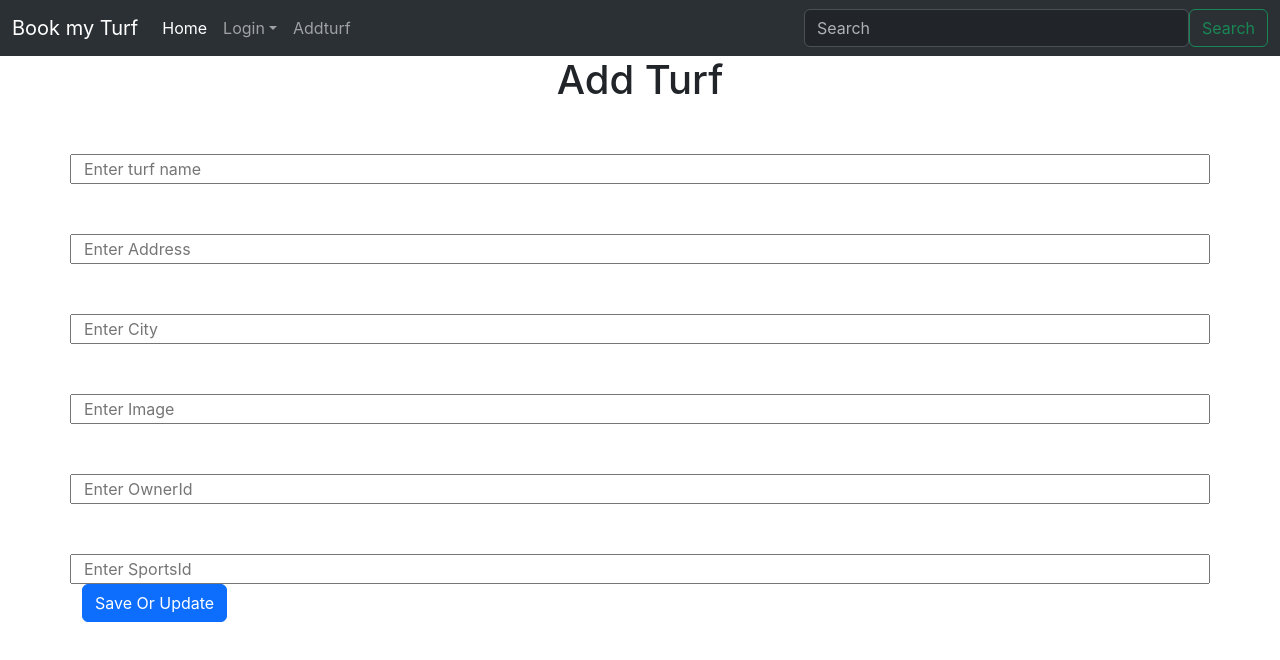
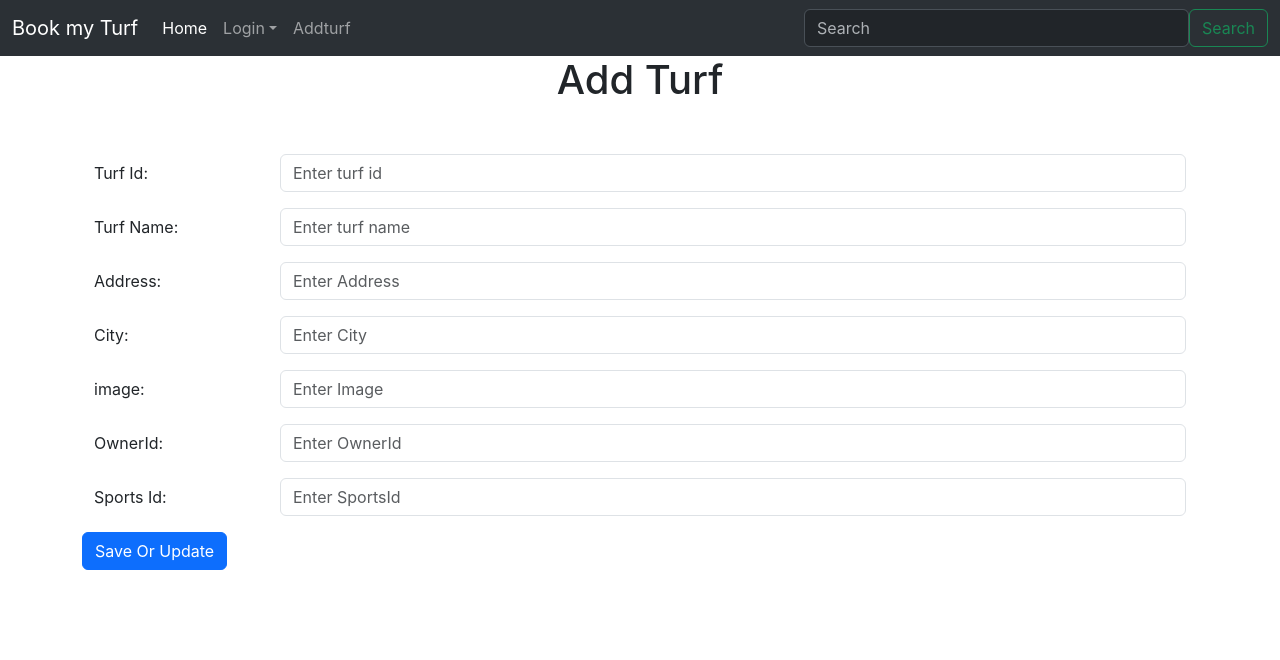
Before and after one commit to Sarangkhandarkar/ProjectCDac, a React (Create React App) app in the folder bookmyturf/: page /addturf in a window 1280 px wide. Shown: the top 660 px of the page. Built offline with nearby package versions, Linux system fonts and the light colour scheme.

Commit message:
added complete Addturf

```diff
--- a/bookmyturf/src/components/Seperate-components/Turf/AddTurf.js
+++ b/bookmyturf/src/components/Seperate-components/Turf/AddTurf.js
@@ -5,7 +5,7 @@ import httpService from "../../http-service/http-service";
 
 export default function AddTurf() {
   const [data,setData] = useState({
-    turfid : "",
+    turf_id : "",
     turf_name : "",
     address : "",
     city : "",
@@ -25,61 +25,105 @@ export default function AddTurf() {
   return (
     <div>
         <center><h1>Add Turf</h1></center>
-         <form>
-         <div className=" userform row ">
+         <form className=" userform row">
+
+
+         <div className=" mb-3 row">
+         <label htmlFor="turf_id" className='col-sm-2 col-form-label' >Turf Id:</label>
+         <div className="col-sm-10">
           <input
             type='text'
-            className='form-group row'
+            className='form-control'
+            id='turf_id'
+            onChange={(e)=>handleChange(e)}
+            placeholder='Enter turf id'
+          />
+          </div>
+        </div>
+
+
+         <div className="  mb-3 row ">
+         <label htmlFor="turf_name" className='col-sm-2 col-form-label' >Turf Name:</label>
+         <div className="col-sm-10">
+          <input
+            type='text'
+            className='form-control'
             id='turf_name'
             onChange={(e)=>handleChange(e)}
             placeholder='Enter turf name'
           />
+          </div>
         </div>
-        <div className=" userform row ">
+
+
+        <div className="  mb-3 row ">
+        <label htmlFor="address" className='col-sm-2 col-form-label' >Address:</label>
+        <div className="col-sm-10">
           <input
             type='text'
-            className='form-group row'
+            className='form-control'
             id='address'
             onChange={(e)=>handleChange(e)}
             placeholder='Enter Address '
           />
+          </div>
         </div>
-        <div className=" userform row ">
+
+
+        <div className="  mb-3 row ">
+        <label htmlFor="city" className='col-sm-2 col-form-label' >City:</label>
+        <div className="col-sm-10">
           <input
             type='text'
-            className='form-group row'
+            className='form-control'
             id='city'
             onChange={(e)=>handleChange(e)}
             placeholder='Enter City '
           />
-        </div>
-        <div className=" userform row ">
+        </div></div>
+
+
+        <div className="  mb-3 row ">
+        <label htmlFor="image" className='col-sm-2 col-form-label' >image:</label>
+        <div className="col-sm-10">
           <input
             type='text'
-            className='form-group row'
+            className='form-control'
             id='image'
             onChange={(e)=>handleChange(e)}
             placeholder='Enter Image'
           />
         </div>
-        <div className=" userform row ">
+        </div>
+
+
+        <div className="  mb-3 row ">
+        <label htmlFor="owner_id" className='col-sm-2 col-form-label' >OwnerId:</label>
+        <div className="col-sm-10">
           <input
             type='text'
-            className='form-group row'
+            className='form-control'
             id='turf_owner_id'
             onChange={(e)=>handleChange(e)}
             placeholder='Enter OwnerId'
           />
         </div>
-        <div className=" userform row ">
+        </div>
+
+        <div className="  mb-3 row ">
+        <label htmlFor="sports_id" className='col-sm-2 col-form-label' >Sports Id:</label>
+        <div className="col-sm-10">
           <input
             type='text'
-            className='form-group row'
+            className='form-control'
             id='sport_id'
             onChange={(e)=>handleChange(e)}
             placeholder='Enter SportsId'
           />
         </div>
+        </div>
+
+
         <div>
           <button onClick={(e)=>submit(e)} className='btn btn-primary' value="Addturf">
             Save Or Update
```
